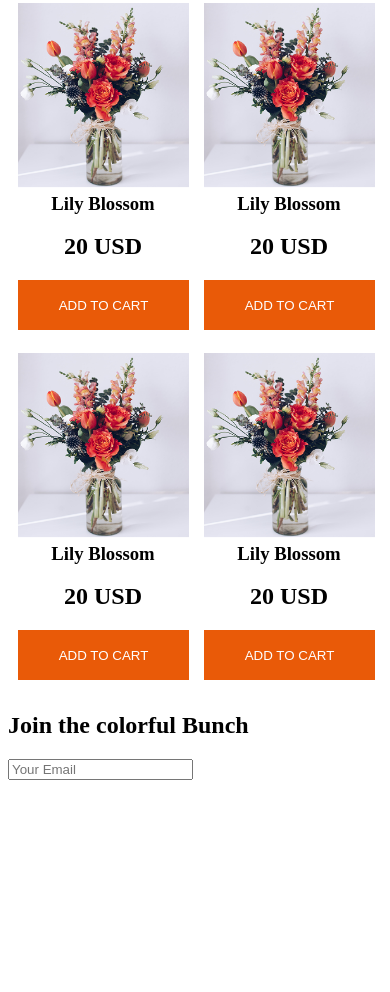
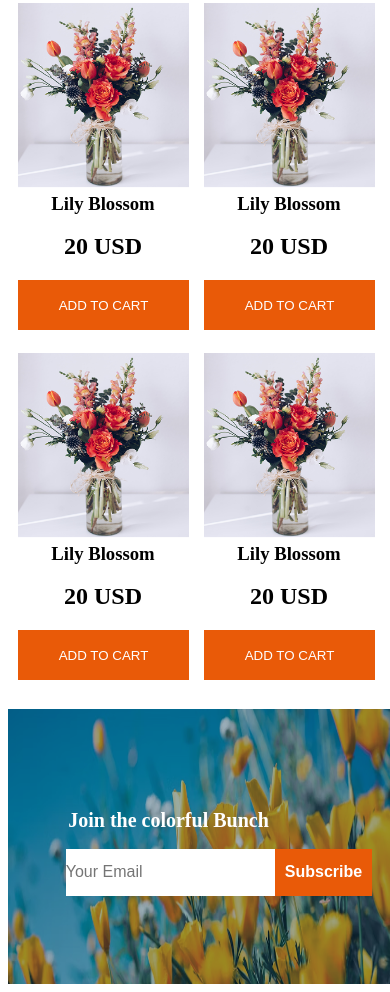
Before and after one commit to aprova303/2nd_Assignment_B12, a plain HTML site: page index.html in a window 390 px wide. Shown: the part 1601-2593 px from the top of the page. Before the commit the page ends 2389 px from the top, so only its background shows below. Drawn offline with Linux system fonts and the light colour scheme.

Commit message:
added input section

```diff
--- a/index.html
+++ b/index.html
@@ -103,8 +103,13 @@
       </div>
       <section class="join-colorful">
       <div class="join">
-        <h1 class="join-title">Join the colorful Bunch</h1>
-        <input type="email" name="" id="" placeholder="Your Email">
+       <div class="join-section">
+         <h1 class="join-title">Join the colorful Bunch</h1>
+       <div class="input-section display-flex">
+         <input type="email" name="" id="" placeholder="Your Email">
+         <button class="input-btn card-btn">Subscribe</button>
+       </div>
+       </div>
       </div>
       </section>
     </main>
--- a/style.css
+++ b/style.css
@@ -92,6 +92,36 @@
   margin-top: 0px;
 }
 
+.join {
+  /* width: 1440px; */
+  height: 533px;
+  background-image: url(assets/news-letter-bg.png);
+  background-size: auto;
+  text-align: center;
+  margin-left: 0px;
+}
+.join-title {
+  font-size: 3.125rem;
+  font-weight: 700;
+  color: white;
+  padding-top: 150px;
+}
+.input-section input {
+  width: 634px;
+  height: 45px;
+  border: none;
+  font-size: 16px;
+  padding-left: 20px;
+  margin-left: 18%;
+}
+.input-btn {
+  font-size: 1rem;
+  font-weight: 600;
+  padding: 15px 50px;
+  width: 185px;
+  height: 47px;
+}
+
 /* responsive styles */
 @media screen and (max-width: 576px) {
   .display-none {
@@ -164,4 +194,34 @@
     font-size: 0.875rem;
     font-weight: 400;
   }
+
+  .join {
+    width: 393px;
+    height: 275px;
+    /* background-repeat: no-repeat; */
+    background-size: 393px 275px;
+  }
+  .join-section {
+    height: 100px;
+    width: 321px;
+  }
+  .join-title {
+    font-size: 1.25rem;
+    font-weight: 700;
+    padding-top: 100px;
+  }
+  .input-section {
+    width: 321px;
+    height: 50px;
+    display: flex;
+  }
+  .input-section input {
+    width: 218px;
+    padding-left: 0px;
+    /* margin-left: 0px; */
+  }
+  .input-btn {
+    width: 100px;
+    padding: 10px 10px;
+  }
 }
```
